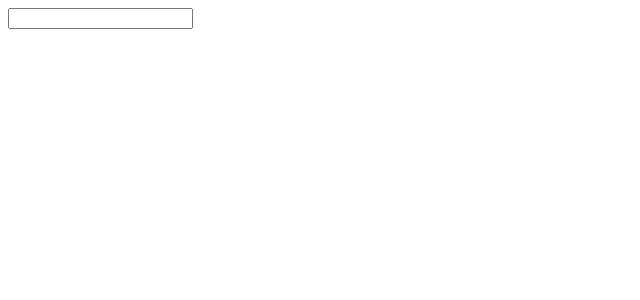
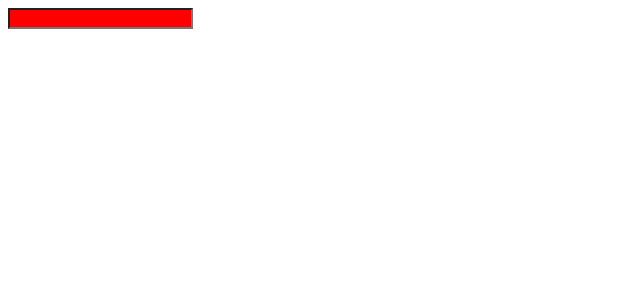
Before and after one commit to nishizbdjy/vue-, a Vue app: page / in a window 1280 px wide. Shown: the top 300 px of the page, without its empty margins (0-640 px from the left). Built offline with nearby package versions, Linux system fonts and the light colour scheme.

Commit message:
完成全局自定义指令的使用

```diff
--- /dev/null
+++ b/src/components/使用全局自定义指令.vue
@@ -0,0 +1,23 @@
+<template>
+  <div>
+<input type="text" v-quanjuzl >
+  </div>
+</template>
+
+<script>
+import {quanjuzl} from '@/utils/全局自定义指令.js'
+export default {
+  data(){
+      return {
+
+      }
+  },
+directives:{
+  quanjuzl
+}
+}
+</script>
+
+<style>
+
+</style>
--- a/src/main.js
+++ b/src/main.js
@@ -1,6 +1,6 @@
 import Vue from 'vue'
 // import App from './App.vue'
-import App from '@/components/局部自定义指令.vue'
+import App from '@/components/使用全局自定义指令.vue'
 
 
 Vue.config.productionTip = false
--- /dev/null
+++ b/src/utils/全局自定义指令.js
@@ -0,0 +1,8 @@
+import vue from 'vue'
+
+export const quanjuzl = vue.directive('quanjuzl',{
+inserted(el,binding){
+    binding.value = binding.value || 'red'
+el.style.backgroundColor = binding.value
+}
+})
```
